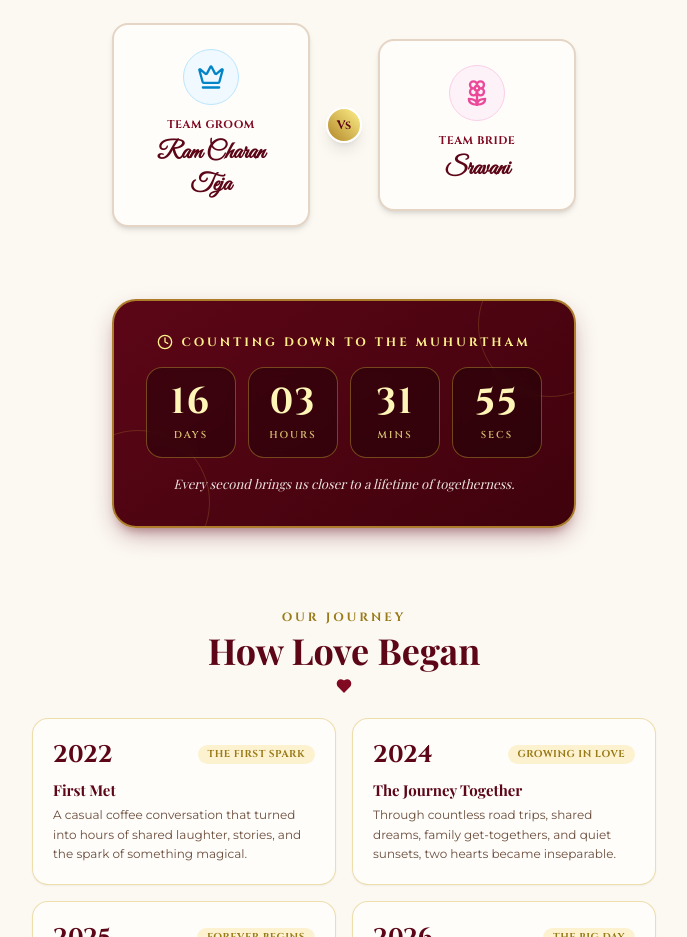
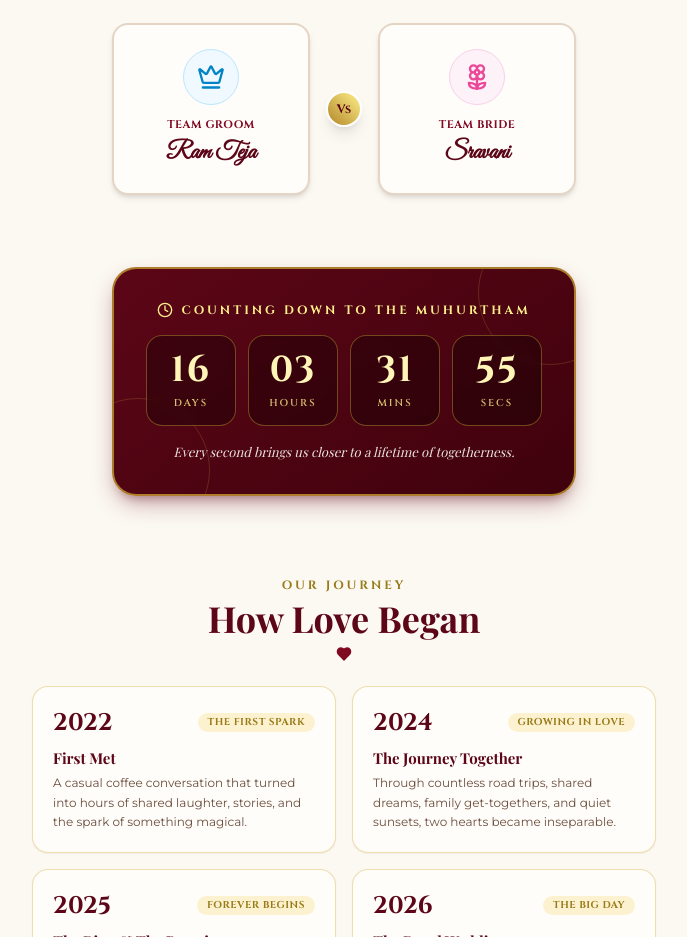
Before and after one commit to vishnuchoutapellys/WeddingDesignTemplate, a React (Vite) app: page / in a window 1280 px wide. Shown: the part 2740-3677 px from the top of the page, without its empty margins (296-983 px from the left). Built offline with nearby package versions, Linux system fonts and the light colour scheme; the HTML template or start-up script is replaced by a standard one; a web font is replaced by a local one.

Commit message:
minor change

```diff
--- a/src/components/PickYourSide.tsx
+++ b/src/components/PickYourSide.tsx
@@ -79,7 +79,7 @@ export const PickYourSide: React.FC<Props> = ({ selectedTeam, onSelectTeam }) =>
               Team Groom
             </span>
             <h3 className="text-xl sm:text-2xl font-script text-[#5c0617] mt-1 font-bold">
-              {weddingConfig.groom.name}
+              Ram Teja
             </h3>
           </motion.button>
 
```
